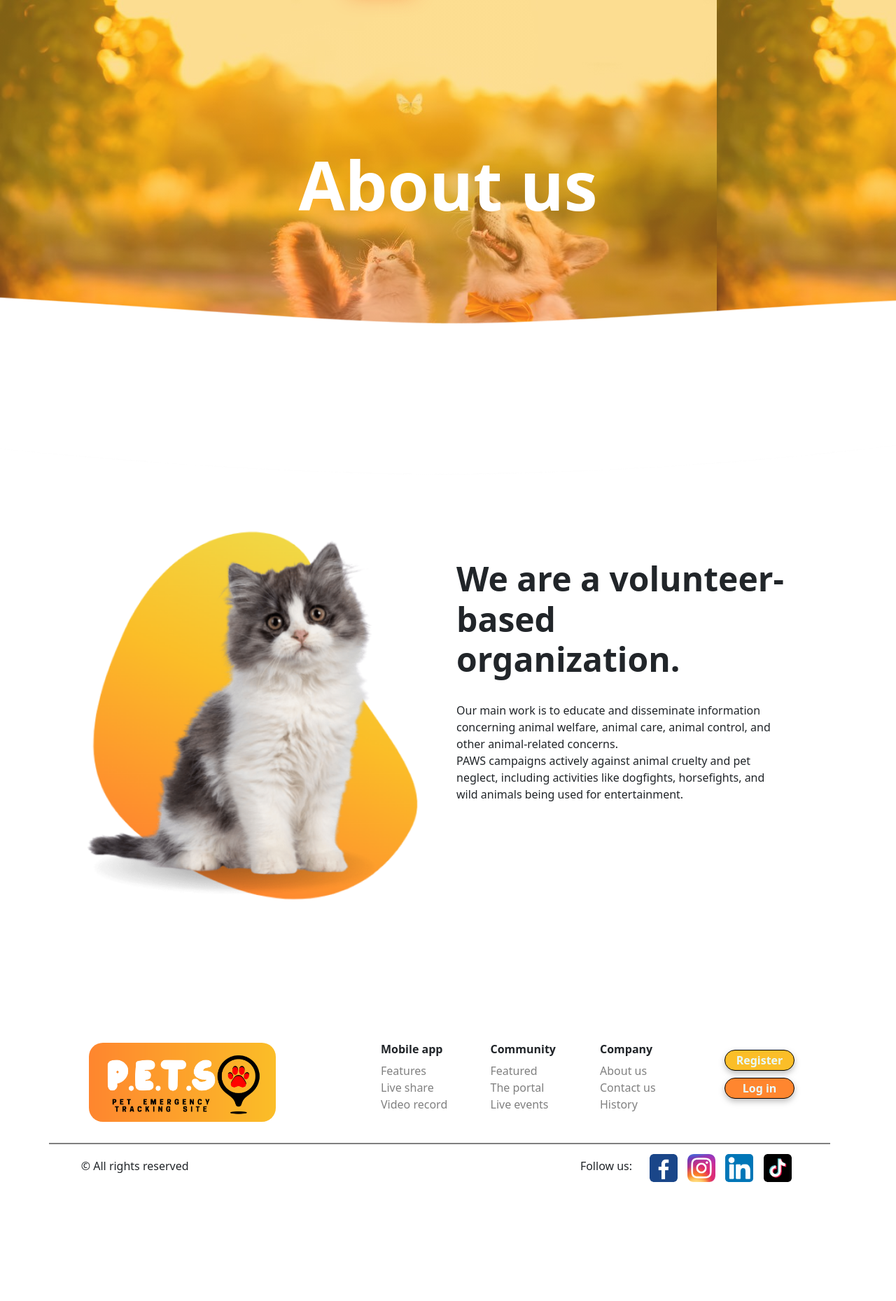
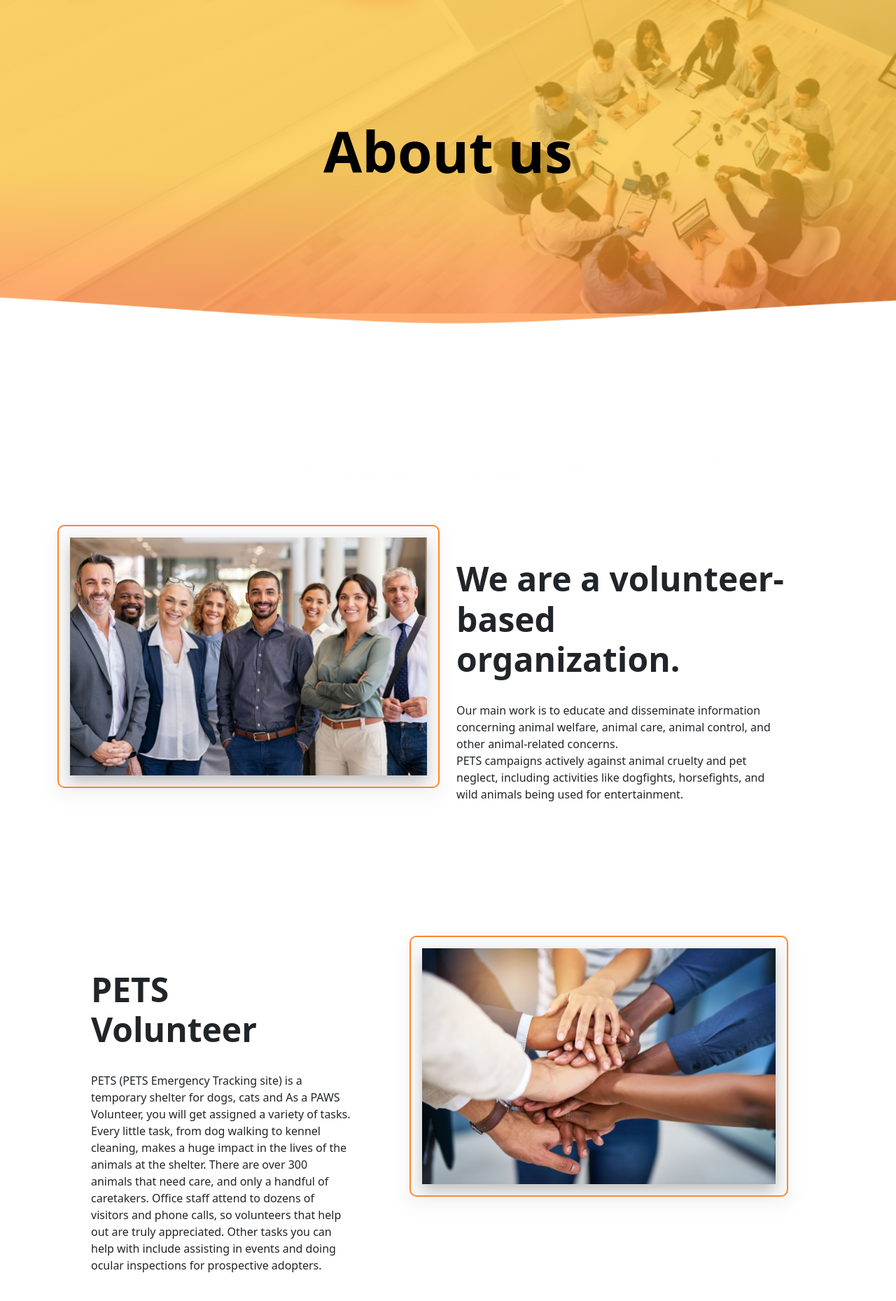
Before and after one commit to Ferjade/PETS, a PHP site: page /about.php in a window 1280 px wide. Shown: the part 70-1929 px from the top of the page at 70% size. Before the commit the page ends 1759 px from the top, so only its background shows below. Run offline with PHP 8.4, Linux system fonts and the light colour scheme; some libraries are stand-ins or nearby versions.

Commit message:
Adding About page

```diff
--- a/about.php
+++ b/about.php
@@ -69,6 +69,7 @@
         <img src="./images/deviders.png" alt="">
     </div>
 
+
     <!-- 2nd section -->
 
     <section id="we-care">
@@ -76,32 +77,96 @@
             <div class="row mt-5">
 
                 <div class="col-md-6 center">
-                    <img src="./images/puzzycat2.png" class="cat-img reveal" alt="">
+                    <img src="./images/team.jpg" class="cat-img reveal boxdesign parallax" alt="">
                 </div>
 
-                <div class="col-md-6 mt-5">
+                <div class="col-md-6 mt-5 details">
 
-                    <h1 class="title">We are a volunteer-based <br><b>organization.</b></h1> <br>
+                    <h1 class=" title">We are a volunteer-based <br><b>organization.</b></h1> <br>
                     <p class="par">Our main work is to educate and disseminate information concerning animal welfare,
                         animal care, animal control, and other animal-related concerns. <br>
 
-                        PAWS campaigns actively against animal cruelty and pet neglect, including activities like
+                        PETS campaigns actively against animal cruelty and pet neglect, including activities like
                         dogfights, horsefights, and wild animals being used for entertainment.
                     </p> <br>
-
-
-                    <!------------ FOR BACK END ------------>
-                    <!-- BUTTON (LOGIN)  -->
-                    <!-- <a href="#">
-                        <button class="big-btn">
-                            Log in
-                        </button>
-                    </a> -->
 
                 </div>
             </div>
         </div>
     </section>
+
+
+    <!-- 3rd Section -->
+
+    <section id="we-need">
+        <div class="container mt-5">
+            <div class="row mt-5">
+
+                <div class="col-md-5 mt-5 ms-5">
+
+                    <h1 class="title">PETS <br><b>Volunteer</b></h1> <br>
+                    <p class="par">PETS (PETS Emergency Tracking site) is a temporary shelter for dogs, cats and
+                        As a PAWS Volunteer, you will get assigned a variety of tasks.
+                        Every little task, from dog walking to kennel cleaning, makes a huge impact in the lives of the
+                        animals at the shelter. There are over 300 animals that need care, and only a handful of
+                        caretakers. Office staff attend to dozens of visitors and phone calls, so volunteers that help
+                        out are truly appreciated. Other tasks you can help with include assisting in events and doing
+                        ocular inspections for prospective adopters.
+                    </p> <br>
+
+                </div>
+
+                <div class="col-md-5 card-holder reveal">
+
+                    <img src="./images/teamhands.jpg" class="boxdesign hands" alt="">
+
+                </div>
+            </div>
+        </div>
+    </section>
+
+
+    <!-- 4th section -->
+
+    <section id="we-care">
+        <div class="container mt-5">
+            <div class="row mt-5">
+
+                <div class="col-md-6 center">
+                    <iframe class="reveal"
+                        src="https://www.google.com/maps/embed?pb=!1m18!1m12!1m3!1d30883.258019134566!2d121.044095315625!3d14.63280880000001!2m3!1f0!2f0!3f0!3m2!1i1024!2i768!4f13.1!3m3!1m2!1s0x3397b784329550fd%3A0x55bbd6106c1c6ffb!2sPAWS%20Animal%20Rehabilitation%20Center!5e0!3m2!1sen!2sph!4v1669663093584!5m2!1sen!2sph"
+                        width="550" height="500" style="border-radius: 10px;" allowfullscreen="" loading="lazy"
+                        referrerpolicy="no-referrer-when-downgrade"></iframe>
+                </div>
+
+                <div class="col-md-6 mt-5 details">
+
+                    <h1 class=" title">How you can<br><b>help</b></h1> <br>
+                    <p class="par">OThe shelter and all our programs and campaigns are funded solely by donations. You
+                        can donate any amount via bank deposit or Paypal transfer.
+
+                        Bank of the Philippine Islands (Swift no. BOPIPHMM)
+                        Acct Name: The Philippine Animal Welfare Society, Inc.
+                        USD Acct No. 3944-0021-61
+                        PHP Acct No. 3943-0086-11
+                        <br><br>
+                        Philippine National Bank (Swift no. PNBM PHMM)
+                        Acct Name: The Philippine Animal Welfare Society, Inc.
+                        Acct No. 1888-70015305
+                        <br><br>
+                        BDO Savings
+                        Acct Name : The Philippine Animal Welfare Society, Inc.
+                        Acct No : 0036-4007-0350
+                        <br><br>
+                        Checks should be issued to Pet Emergency Tracking Site (PETS)
+                    </p> <br>
+
+                </div>
+            </div>
+        </div>
+    </section>
+
+
 
 
 
--- a/css/style-about.css
+++ b/css/style-about.css
@@ -2,29 +2,64 @@
 
 
 .about-container{
-    background: url(../images/aobutbg.jpg);
-    color: white;
+    background: url(../images/aboutmainimg.jpg);
     position: relative;
     height: 75vh;
     display: flex;
     align-items: center;
     justify-content: center;
-    /* background-size: 80%; */
     object-fit: cover;
+    background-size: 105%;
+    background-repeat: no-repeat;
+    background-position: top center;
+    perspective: 10px;
+    overflow-y: auto;
+    overflow-x: hidden;
 }
 
+.parallax{
+    transform: translateZ(-10px) ;
+}
+
+
 .about-container h1{
-    font-size: 6rem;
+    color: rgb(0, 0, 0) ;
+    font-size: 5em;
     font-weight: 800;
     z-index: 1;
     position: relative;
-    bottom: 2rem;
+    bottom: 1em;
 }
 
 .color-overlay{
     background: linear-gradient(to top, #ff862f 30%, #fbbe28 60%);
     width: 100%;
     height: 75vh;
-    opacity: 0.5;
+    opacity: .7;
     position: absolute;
 }
+
+/* 2nd Section */
+
+.details{
+    position: relative;
+    bottom: 10%;
+}
+
+
+
+
+.boxdesign{
+    border: 2px solid #ff862f;
+    border-radius: 10px;
+    padding: 1em;
+    filter: drop-shadow(0px 10px 10px rgba(0, 0, 0, 0.25));
+}
+
+.hands{
+    width: 120%;
+}
+
+.maps{
+    width: 0;
+}
--- a/css/style.css
+++ b/css/style.css
@@ -160,6 +160,7 @@ nav form button:hover {
   position: relative;
   filter: drop-shadow(0px 4px 4px rgba(0, 0, 0, 0.25));
   transition: 0.3s ease-in-out;
+  z-index: 2;
 }
 
 .main a button:hover {
@@ -583,7 +584,7 @@ nav form button:hover {
   position: relative;
   transform: translateY(100px);
   opacity: 0;
-  transition: all 2s ease;
+  transition: all 1s ease;
 }
 
 .reveal.current {
--- a/style.scss
+++ b/style.scss
@@ -194,6 +194,7 @@ nav form button:hover{
     position: relative;
     filter: drop-shadow(0px 4px 4px rgba(0, 0, 0, 0.25));
     transition: .3s ease-in-out;
+    z-index: 2;
 }
 .main a button:hover{
     color: $light;
@@ -638,11 +639,13 @@ nav form button:hover{
 }
 
 
+
+// reveal effect
 .reveal{
     position: relative;
     transform: translateY(100px);
     opacity: 0;
-    transition: all 2s ease;
+    transition: all 1s ease;
 }
 .reveal.current{
     transform: translateY(0px);
```
Also changed, not shown: images/aboutmainimg.jpg (added), images/aobutbg.jpg (deleted), images/team.jpg (added), images/teamhands.jpg (added), 1 other file.
